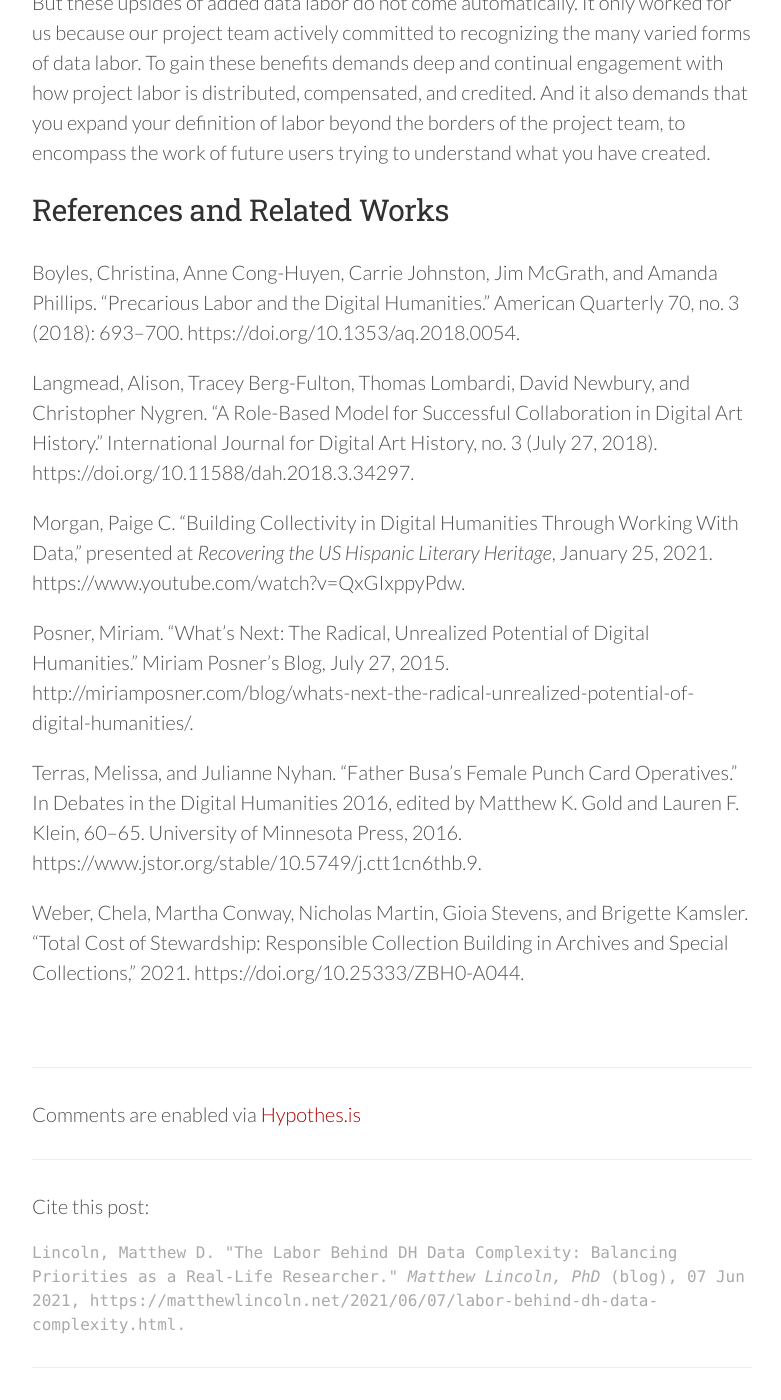
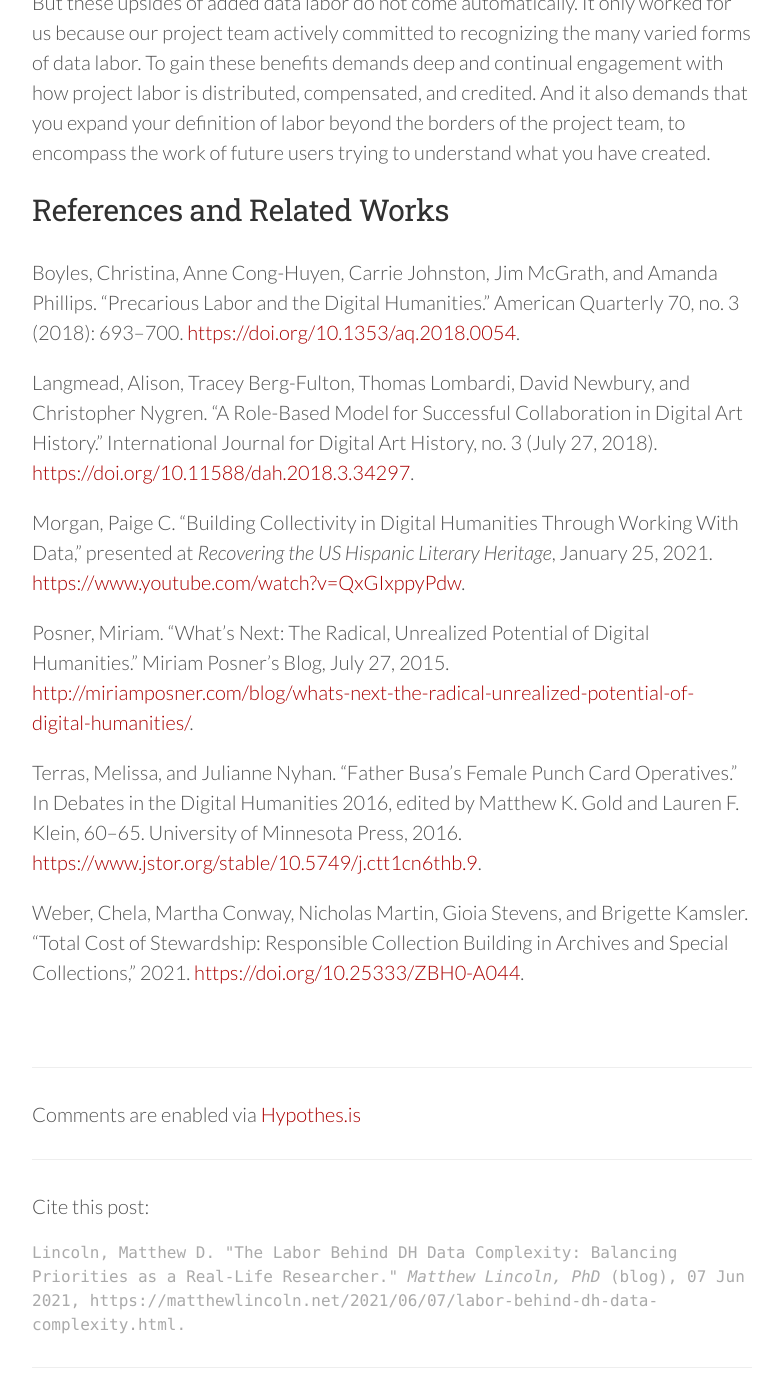
Before and after one commit to mdlincoln/mdlincoln.github.io, a Jekyll site: the page built from _posts/2021-06-07-labor-behind-dh-data-complexity.md, in a window 1280 px wide and 1400 px high, scrolled down 5806 px. Shown: the whole window, without its empty margins (248-1029 px from the left). Built offline with Jekyll 4.4.1, drawn with Linux system fonts in a browser that asks for light colours; nearby versions of some CDN libraries; some of the changed text lies outside the part shown.

Commit message:
more hyperlinks

```diff
--- a/_posts/2021-06-07-labor-behind-dh-data-complexity.md
+++ b/_posts/2021-06-07-labor-behind-dh-data-complexity.md
@@ -7,7 +7,7 @@ tags:
   - data
   - digital humanities
 aside: |
-  This is an edited version of a talk that I gave at the May 21, 2021 workshop "Making Research Data Public: Workshopping Data Management for Digital Humanities," hosted by the University of Ottawa Library. [The complete slides are available here.](https://doi.org/10.1184/R1/14740440)
+  This is an edited version of a talk that I gave at the May 21, 2021 workshop ["Making Research Data Public: Workshopping Data Management for Digital Humanities,"](https://biblio.uottawa.ca/en/news/making-research-data-public-workshopping-data-curation-digital-humanities-projects)_ hosted by the University of Ottawa Library. [The complete slides are available here.](https://doi.org/10.1184/R1/14740440)
 ---
 
 This started out as some quick remarks about a specific project, but soon turned into a bit of a polemic about data and labor. There's more to be said than can be done in fifteen minutes, so I hope it's enough for me to raise some questions now, particularly because I don't have all the answers for them yet.
@@ -72,14 +72,14 @@ But these upsides of added data labor do not come automatically. It only worked
 
 ## References and Related Works
 
-Boyles, Christina, Anne Cong-Huyen, Carrie Johnston, Jim McGrath, and Amanda Phillips. “Precarious Labor and the Digital Humanities.” American Quarterly 70, no. 3 (2018): 693–700. https://doi.org/10.1353/aq.2018.0054.
+Boyles, Christina, Anne Cong-Huyen, Carrie Johnston, Jim McGrath, and Amanda Phillips. “Precarious Labor and the Digital Humanities.” American Quarterly 70, no. 3 (2018): 693–700. <https://doi.org/10.1353/aq.2018.0054>.
 
-Langmead, Alison, Tracey Berg-Fulton, Thomas Lombardi, David Newbury, and Christopher Nygren. “A Role-Based Model for Successful Collaboration in Digital Art History.” International Journal for Digital Art History, no. 3 (July 27, 2018). https://doi.org/10.11588/dah.2018.3.34297.
+Langmead, Alison, Tracey Berg-Fulton, Thomas Lombardi, David Newbury, and Christopher Nygren. “A Role-Based Model for Successful Collaboration in Digital Art History.” International Journal for Digital Art History, no. 3 (July 27, 2018). <https://doi.org/10.11588/dah.2018.3.34297>.
 
-Morgan, Paige C. "Building Collectivity in Digital Humanities Through Working With Data," presented at *Recovering the US Hispanic Literary Heritage*, January 25, 2021. https://www.youtube.com/watch?v=QxGIxppyPdw.
+Morgan, Paige C. "Building Collectivity in Digital Humanities Through Working With Data," presented at *Recovering the US Hispanic Literary Heritage*, January 25, 2021. <https://www.youtube.com/watch?v=QxGIxppyPdw>.
 
-Posner, Miriam. “What’s Next: The Radical, Unrealized Potential of Digital Humanities.” Miriam Posner’s Blog, July 27, 2015. http://miriamposner.com/blog/whats-next-the-radical-unrealized-potential-of-digital-humanities/.
+Posner, Miriam. “What’s Next: The Radical, Unrealized Potential of Digital Humanities.” Miriam Posner’s Blog, July 27, 2015. <http://miriamposner.com/blog/whats-next-the-radical-unrealized-potential-of-digital-humanities/>.
 
-Terras, Melissa, and Julianne Nyhan. “Father Busa’s Female Punch Card Operatives.” In Debates in the Digital Humanities 2016, edited by Matthew K. Gold and Lauren F. Klein, 60–65. University of Minnesota Press, 2016. https://www.jstor.org/stable/10.5749/j.ctt1cn6thb.9.
+Terras, Melissa, and Julianne Nyhan. “Father Busa’s Female Punch Card Operatives.” In Debates in the Digital Humanities 2016, edited by Matthew K. Gold and Lauren F. Klein, 60–65. University of Minnesota Press, 2016. <https://www.jstor.org/stable/10.5749/j.ctt1cn6thb.9>.
 
-Weber, Chela, Martha Conway, Nicholas Martin, Gioia Stevens, and Brigette Kamsler. “Total Cost of Stewardship: Responsible Collection Building in Archives and Special Collections,” 2021. https://doi.org/10.25333/ZBH0-A044.
+Weber, Chela, Martha Conway, Nicholas Martin, Gioia Stevens, and Brigette Kamsler. “Total Cost of Stewardship: Responsible Collection Building in Archives and Special Collections,” 2021. <https://doi.org/10.25333/ZBH0-A044>.
```
